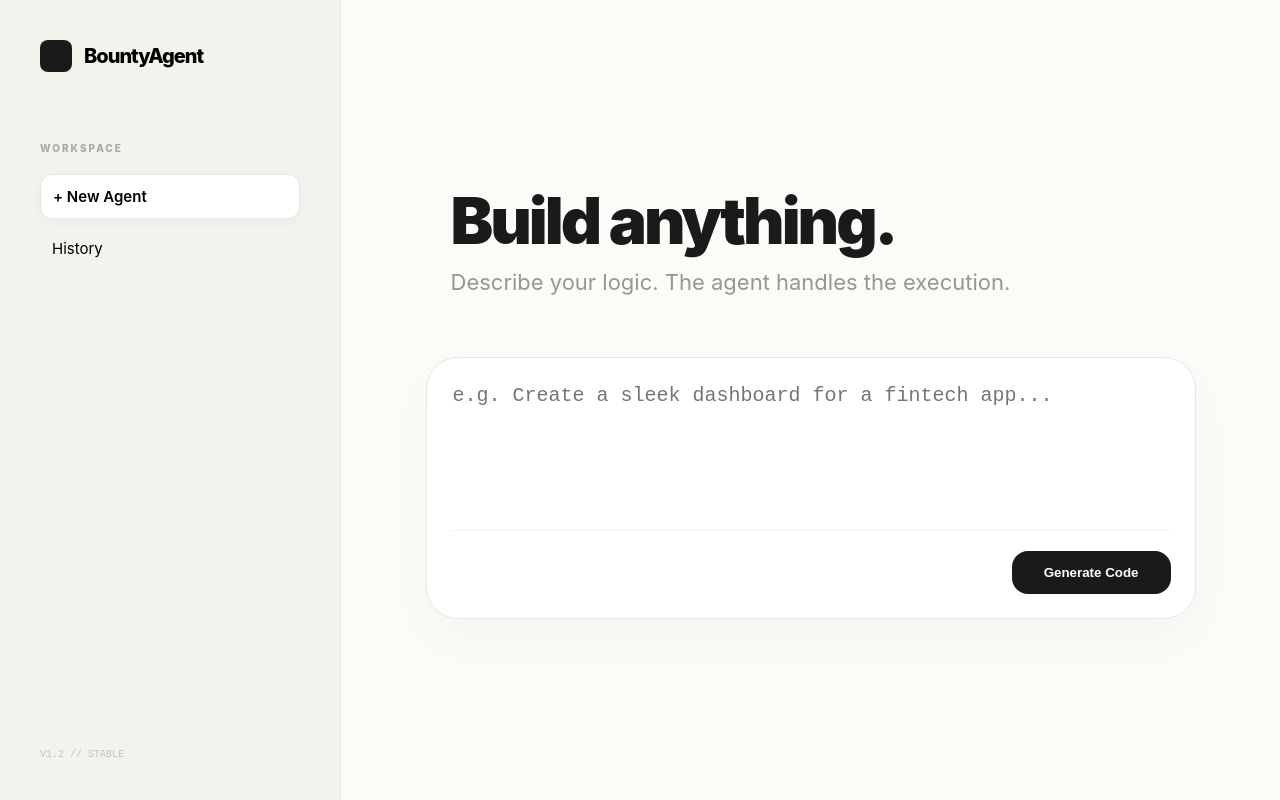
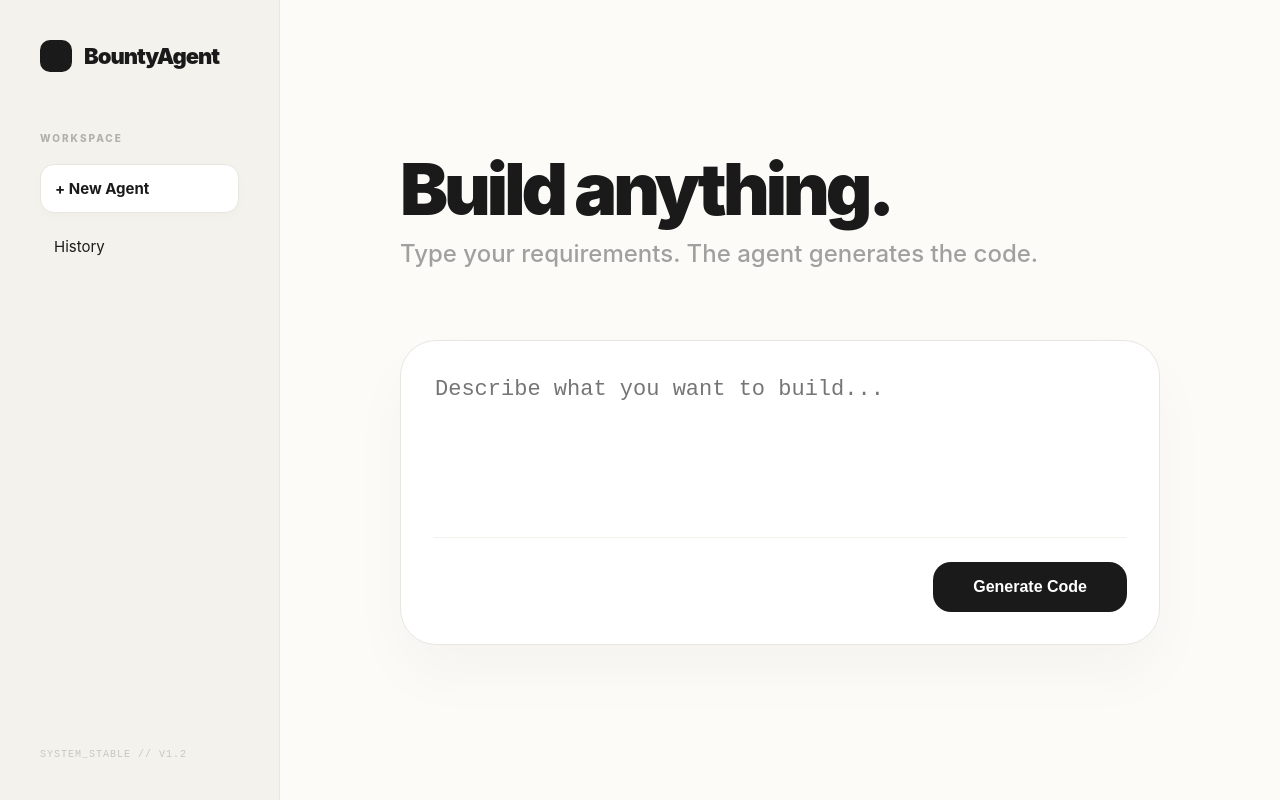
Before and after one commit to Tanishrupani/bountyagent-protocol, a Next.js app: page / in a window 1280 px wide. Built offline with nearby package versions, Linux system fonts and the light colour scheme.

Commit message:
Update index.js

```diff
--- a/pages/index.js
+++ b/pages/index.js
@@ -17,101 +17,113 @@ export default function Home() {
       const data = await res.json();
       setOutput(data.code || data.message);
     } catch (err) {
-      setOutput("Error connecting to Agent.");
+      setOutput("Error: Deployment active but API not responding.");
     }
     setLoading(false);
   };
 
   return (
-    <div className="container">
+    <div className="app-container">
       <Head>
         <title>BountyAgent Protocol</title>
-        <meta name="viewport" content="width=device-width, initial-scale=1" />
       </Head>
 
-      {/* Sidebar */}
-      <div className="sidebar">
-        <div className="logo-wrap">
-          <div className="logo-icon"></div>
-          <span className="logo-text">BountyAgent</span>
+      {/* Sidebar Navigation */}
+      <aside className="sidebar">
+        <div className="brand">
+          <div className="logo"></div>
+          <span className="name">BountyAgent</span>
         </div>
-        <div className="nav-section">
-          <p className="label">Workspace</p>
+        <div className="nav-group">
+          <label>Workspace</label>
           <div className="nav-item active">+ New Agent</div>
           <div className="nav-item">History</div>
         </div>
-        <div className="status-footer">V1.2 // STABLE</div>
-      </div>
+        <div className="version-tag">SYSTEM_STABLE // V1.2</div>
+      </aside>
 
-      {/* Main UI */}
-      <div className="main">
-        <div className="hero">
+      {/* Main Interface */}
+      <main className="canvas">
+        <header className="hero">
           <h1>Build anything.</h1>
-          <p>Describe your logic. The agent handles the execution.</p>
-        </div>
+          <p>Type your requirements. The agent generates the code.</p>
+        </header>
 
-        <div className="input-box">
+        <section className="input-area">
+          <div className="card">
             <textarea
               value={prompt}
               onChange={(e) => setPrompt(e.target.value)}
-            placeholder="e.g. Create a sleek dashboard for a fintech app..."
+              placeholder="Describe what you want to build..."
             />
-          <div className="action-row">
+            <div className="card-footer">
               <button onClick={handleGenerate} disabled={loading}>
                 {loading ? 'Processing...' : 'Generate Code'}
               </button>
             </div>
           </div>
+        </section>
 
         {output && (
-          <div className="result-box">
-            <div className="result-header">Output Stream</div>
+          <section className="output-area">
+            <div className="output-card">
+              <div className="output-label">Generated Result</div>
               <pre>{output}</pre>
             </div>
+          </section>
         )}
-      </div>
+      </main>
 
       <style jsx global>{`
-        body, html { margin: 0; padding: 0; background: #FCFBF8; font-family: -apple-system, sans-serif; }
-        .container { display: flex; height: 100vh; }
+        * { box-sizing: border-box; }
+        body, html {
+          margin: 0; padding: 0;
+          background: #FCFBF8;
+          color: #1A1A1A;
+          font-family: -apple-system, BlinkMacSystemFont, "Segoe UI", Roboto, sans-serif;
+        }
+        .app-container { display: flex; height: 100vh; width: 100vw; overflow: hidden; }
 
         .sidebar {
-          width: 260px; background: #F4F2ED; border-right: 1px solid #E8E6E0;
+          width: 280px; background: #F4F2ED; border-right: 1px solid #E8E6E0;
           padding: 40px; display: flex; flex-direction: column;
         }
-        .logo-wrap { display: flex; align-items: center; gap: 12px; margin-bottom: 60px; }
-        .logo-icon { width: 32px; height: 32px; background: #1A1A1A; border-radius: 8px; }
-        .logo-text { font-weight: 800; font-size: 20px; letter-spacing: -1px; }
+        .brand { display: flex; align-items: center; gap: 12px; margin-bottom: 60px; }
+        .logo { width: 32px; height: 32px; background: #1A1A1A; border-radius: 10px; }
+        .name { font-weight: 900; font-size: 22px; letter-spacing: -1px; }
 
-        .label { font-size: 10px; font-weight: 800; text-transform: uppercase; letter-spacing: 2px; opacity: 0.3; margin-bottom: 20px; }
-        .nav-item { padding: 12px; border-radius: 12px; font-size: 15px; cursor: pointer; transition: 0.2s; margin-bottom: 8px; }
-        .nav-item.active { background: white; border: 1px solid #E8E6E0; font-weight: 600; box-shadow: 0 4px 12px rgba(0,0,0,0.03); }
-        .nav-item:hover { transform: translateY(-2px); }
+        .nav-group label { font-size: 10px; font-weight: 800; text-transform: uppercase; letter-spacing: 2px; opacity: 0.3; display: block; margin-bottom: 20px; }
+        .nav-item { padding: 14px; border-radius: 14px; font-size: 15px; cursor: pointer; transition: all 0.2s ease; margin-bottom: 10px; }
+        .nav-item.active { background: white; border: 1px solid #E8E6E0; font-weight: 700; box-shadow: 0 4px 12px rgba(0,0,0,0.02); }
+        .nav-item:hover { transform: translateY(-2px); background: white; }
 
-        .main { flex: 1; display: flex; flex-direction: column; align-items: center; justify-content: center; padding: 40px; }
-        .hero { width: 100%; max-width: 720px; margin-bottom: 40px; }
-        h1 { font-size: 64px; font-weight: 900; margin: 0; letter-spacing: -3px; color: #1A1A1A; }
-        .hero p { font-size: 22px; opacity: 0.4; margin-top: 10px; }
+        .canvas { flex: 1; display: flex; flex-direction: column; align-items: center; justify-content: center; padding: 40px; overflow-y: auto; }
+        .hero { width: 100%; max-width: 760px; margin-bottom: 48px; }
+        h1 { font-size: 72px; font-weight: 900; margin: 0; letter-spacing: -4px; line-height: 0.95; }
+        .hero p { font-size: 24px; opacity: 0.4; margin-top: 16px; font-weight: 500; }
 
-        .input-box {
-          width: 100%; max-width: 720px; background: white; border-radius: 32px;
-          padding: 24px; border: 1px solid #E8E6E0; box-shadow: 0 20px 50px rgba(0,0,0,0.03);
-          transition: 0.3s;
+        .input-area { width: 100%; max-width: 760px; }
+        .card {
+          background: white; border-radius: 36px; padding: 32px;
+          border: 1px solid #E8E6E0; box-shadow: 0 30px 60px rgba(0,0,0,0.03);
+          transition: transform 0.4s cubic-bezier(0.175, 0.885, 0.32, 1.275);
         }
-        .input-box:hover { transform: scale(1.01); }
-        textarea { width: 100%; height: 140px; border: none; outline: none; font-size: 20px; resize: none; background: transparent; }
+        .card:focus-within { transform: scale(1.02); border-color: #1A1A1A; }
+        textarea { width: 100%; height: 160px; border: none; outline: none; font-size: 22px; resize: none; background: transparent; line-height: 1.4; }
 
-        .action-row { display: flex; justify-content: flex-end; padding-top: 20px; border-top: 1px solid #F4F2ED; }
+        .card-footer { display: flex; justify-content: flex-end; padding-top: 24px; border-top: 1px solid #F4F2ED; }
         button {
-          background: #1A1A1A; color: white; padding: 14px 32px; border-radius: 16px;
-          font-weight: 700; border: none; cursor: pointer; transition: 0.2s;
+          background: #1A1A1A; color: white; padding: 16px 40px; border-radius: 18px;
+          font-weight: 800; border: none; cursor: pointer; transition: all 0.2s; font-size: 16px;
         }
-        button:hover { background: #000; transform: scale(1.05); }
+        button:hover { background: #000; box-shadow: 0 10px 20px rgba(0,0,0,0.1); transform: translateY(-2px); }
+        button:active { transform: scale(0.95); }
 
-        .result-box { margin-top: 32px; width: 100%; max-width: 720px; background: #F4F2ED; border-radius: 24px; padding: 24px; }
-        .result-header { font-size: 10px; font-weight: 800; text-transform: uppercase; opacity: 0.3; margin-bottom: 12px; }
-        pre { font-family: monospace; white-space: pre-wrap; font-size: 14px; opacity: 0.7; }
-        .status-footer { margin-top: auto; font-size: 10px; opacity: 0.2; font-family: monospace; }
+        .output-area { width: 100%; max-width: 760px; margin-top: 32px; }
+        .output-card { background: #F4F2ED; border-radius: 28px; padding: 32px; border: 1px solid #E8E6E0; }
+        .output-label { font-size: 11px; font-weight: 900; text-transform: uppercase; letter-spacing: 2px; opacity: 0.2; margin-bottom: 16px; }
+        pre { font-family: "SF Mono", Menlo, monospace; white-space: pre-wrap; font-size: 15px; opacity: 0.8; line-height: 1.6; margin: 0; }
+        .version-tag { margin-top: auto; font-size: 10px; opacity: 0.2; font-family: monospace; letter-spacing: 1px; }
       `}</style>
     </div>
   );
```
Lines whose indentation alone changed are shown as unchanged.
